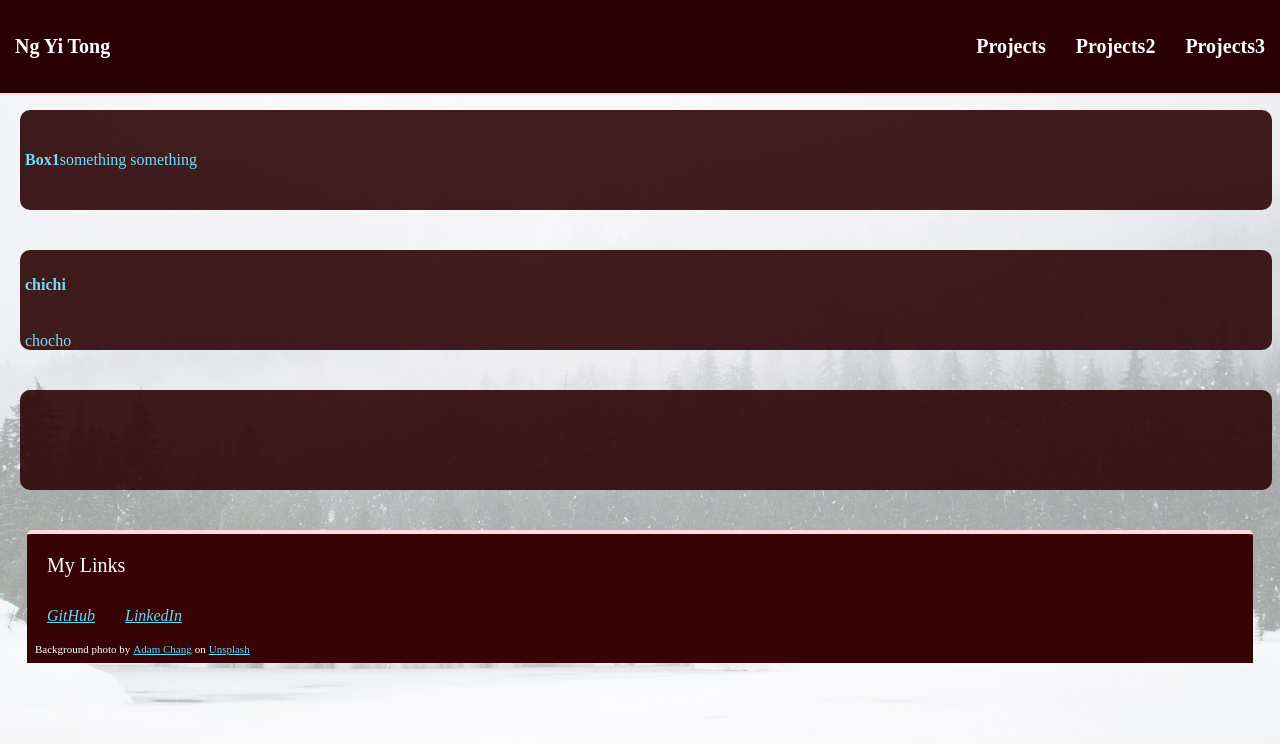
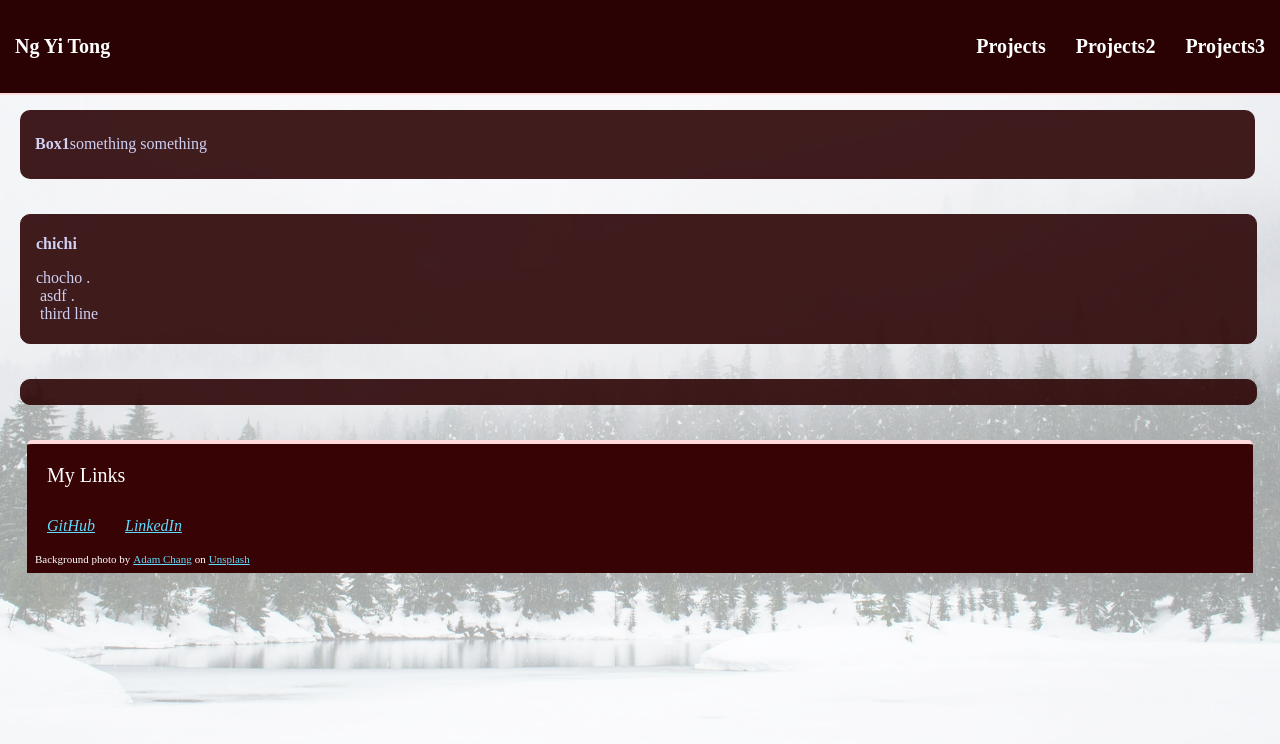
Before and after one commit to ngyitong/portfolio, a React (Create React App) app in the folder my-portfolio/: page / in a window 1280 px wide. Shown: the top 744 px of the page. Built offline with nearby package versions, Linux system fonts and the light colour scheme.

Commit message:
made articleBox better, to add list to Box

```diff
--- /dev/null
+++ b/my-portfolio/src/components/articleBox.css
@@ -0,0 +1,31 @@
+.article-box1{
+    background-color: #2c0405;
+    border-radius: 10px 10px 10px 10px;
+    display: flex;
+    width: 95%;
+    opacity: 0.9;
+    padding: 4px 4px 4px 15px;
+    margin: 110px 20px 0px 20px;
+    writing-mode: horizontal-tb;
+    position: initial;
+    align-items: center;
+    color: #ccccf2;
+}
+
+
+.article-box2{
+    background-color: #2c0405;
+    border-radius: 10px 10px 10px 10px;
+    border: 1px solid #2c0405;
+    width: 95%;
+    opacity: 0.9;
+    padding: 4px 4px 4px 15px;
+    margin: 35px 20px 35px 20px;
+    position: initial;
+    align-items: start;
+    color: #ccccf2;
+}
+
+.pre-warp{
+    white-space: pre-wrap;
+}
--- a/my-portfolio/src/components/articleBox.js
+++ b/my-portfolio/src/components/articleBox.js
@@ -1,4 +1,5 @@
 import '../pages/App.css'
+import './articleBox.css'
 import React from 'react';
 
 
@@ -18,12 +19,21 @@ export function Box1() {
 // Small margin sizes
 export function Box2( { title, body } ) {
     return (
-        <div className="article-box2 flex-container-row">
-            <h4>{title}</h4>
-            <div className="flex-break"></div>
-            <p>
+        <div className="article-box2">
+            <p className="bold-text">
+                {/* something */}
+                {title}
+            </p>
+
+            <p className="pre-warp">
+                {/* <text>
+                    something else a very very long sentence that would hopefully fill up the box so that i can test what the result would be. But seems like this is still no long enough so i would lengthen it even more. Just a little more, but I am running out of things to type.
+
+                </text> */}
+
                 {body}
             </p>
+
         </div>
     );
 
--- a/my-portfolio/src/pages/App.css
+++ b/my-portfolio/src/pages/App.css
@@ -55,6 +55,10 @@ renders the application background
   font-family: "OpenSansRegular";
 }
 
+.bold-text{
+  font-weight: bold;
+}
+
 .links-font{
   color: #61dafb;
   font-size: calc(8px + 1vmin);
@@ -78,32 +82,3 @@ renders the application background
 .app-link {
   color: #61dafb;
 }
-
-.article-box1{
-  background-color: #2c0405;
-  border-radius: 10px 10px 10px 10px;
-  display: flex;
-  width: 97%;
-  height: 90px;
-  opacity: 0.9;
-  padding: 5px;
-  margin: 110px 20px 0px 20px;
-  writing-mode: horizontal-tb;
-  display: flex;
-  position: initial;
-  align-items: center;
-}
-
-
-.article-box2{
-  background-color: #2c0405;
-  border-radius: 10px 10px 10px 10px;
-  width: 97%;
-  height: 90px;
-  opacity: 0.9;
-  padding: 5px;
-  margin: 40px 20px 40px 20px;
-  writing-mode: horizontal-tb;
-  position: initial;
-  align-items: center;
-}
--- a/my-portfolio/src/pages/App.js
+++ b/my-portfolio/src/pages/App.js
@@ -16,7 +16,9 @@ function App() {
           <div>
 
             <Box1 />
-            <Box2 title="chichi" body="chocho"/>
+            <Box2
+              title="chichi" body={'chocho .\n asdf .\n third line'}
+            />
             <Box2 />
 
 {/* TO-DO: Change to list */}
```
